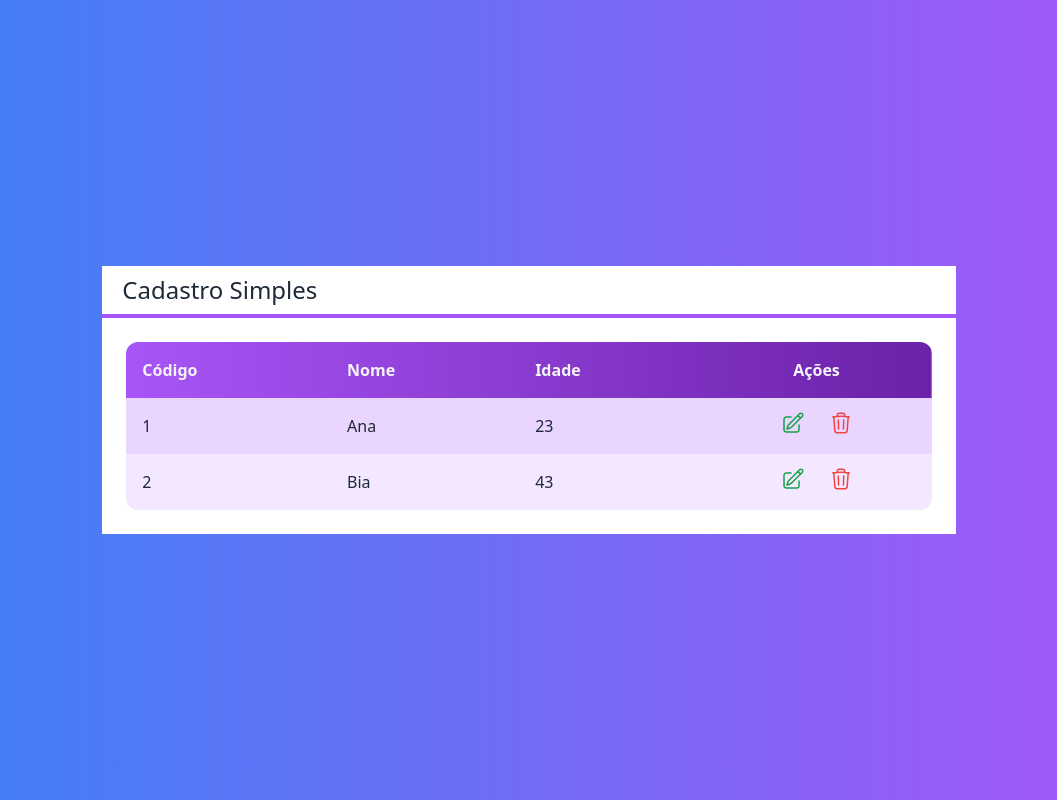
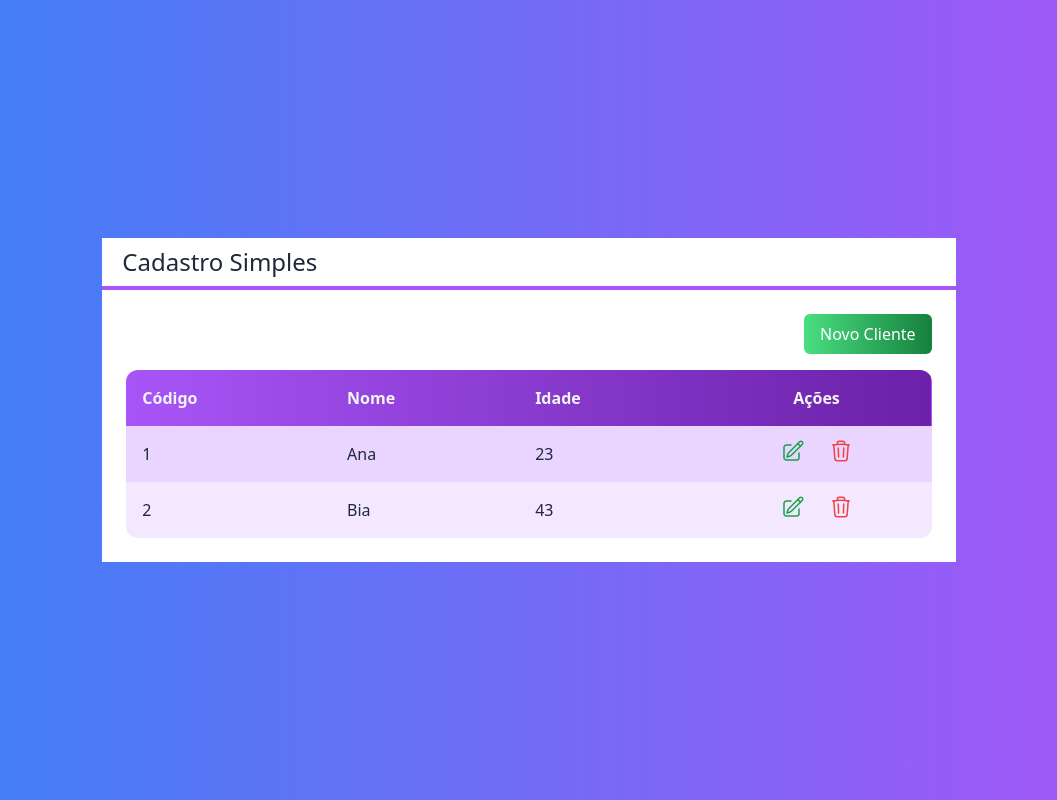
Before and after one commit to LucasMatheus96/CRUD_Usuario_NextJS, a Next.js app in the folder next-crud/: page / in a window 1280 px wide. Shown: the whole page, without its empty margins (111-1168 px from the left). Built offline with nearby package versions, Linux system fonts and the light colour scheme.

Commit message:
Criação do componente botão novo usuario

```diff
--- /dev/null
+++ b/next-crud/src/components/Botao.tsx
@@ -0,0 +1,19 @@
+interface BotaoProps {
+    cor?: 'green' | 'blue' | 'gray' | 'red'
+    className?: string
+    children: any
+}
+
+
+export default function Botao(props: BotaoProps){
+    const cor = props.cor ?? 'gray'
+    return (
+        <button className={`
+         bg-gradient-to-r from-${props.cor}-400 to-${props.cor}-700
+         text-white rounded-md px-4 py-2
+        ${props.className}
+        `}>
+            {props.children}
+        </button>
+    )
+}
--- a/next-crud/src/pages/index.tsx
+++ b/next-crud/src/pages/index.tsx
@@ -3,6 +3,7 @@
 import Layout from '../components/Layout'
 import Tabela from '../components/Tabela'
 import Cliente from '../core/Cliente'
+import Botao from '../components/Botao'
 
 const inter = Inter({ subsets: ['latin'] })
 
@@ -28,8 +29,11 @@
     text-white
     `
     }>
+      <Layout titulo="Cadastro Simples">
+        <div className='flex justify-end'>
+        <Botao cor='green'  className='mb-4'>Novo Cliente</Botao>
+        </div>
 
-      <Layout titulo="Cadastro Simples">
         <Tabela clientes={clientes} clienteSelecionado={clienteSelecionado} clienteExcluido={clienteExcluido}></Tabela>
       </Layout>
 
--- a/next-crud/tailwind.config.js
+++ b/next-crud/tailwind.config.js
@@ -4,6 +4,15 @@
     './src/pages/**/*.{js,ts,jsx,tsx,mdx}',
     './src/components/**/*.{js,ts,jsx,tsx,mdx}',
     './app/**/*.{js,ts,jsx,tsx,mdx}',
+  ],
+  safelist: [
+    'from-green-400',
+    'from-blue-400',
+    'from-gray-400',
+    'to-gray-700',
+    'to-blue-700',
+    'to-green-700',
+
   ],
   theme: {
     extend: {
```
